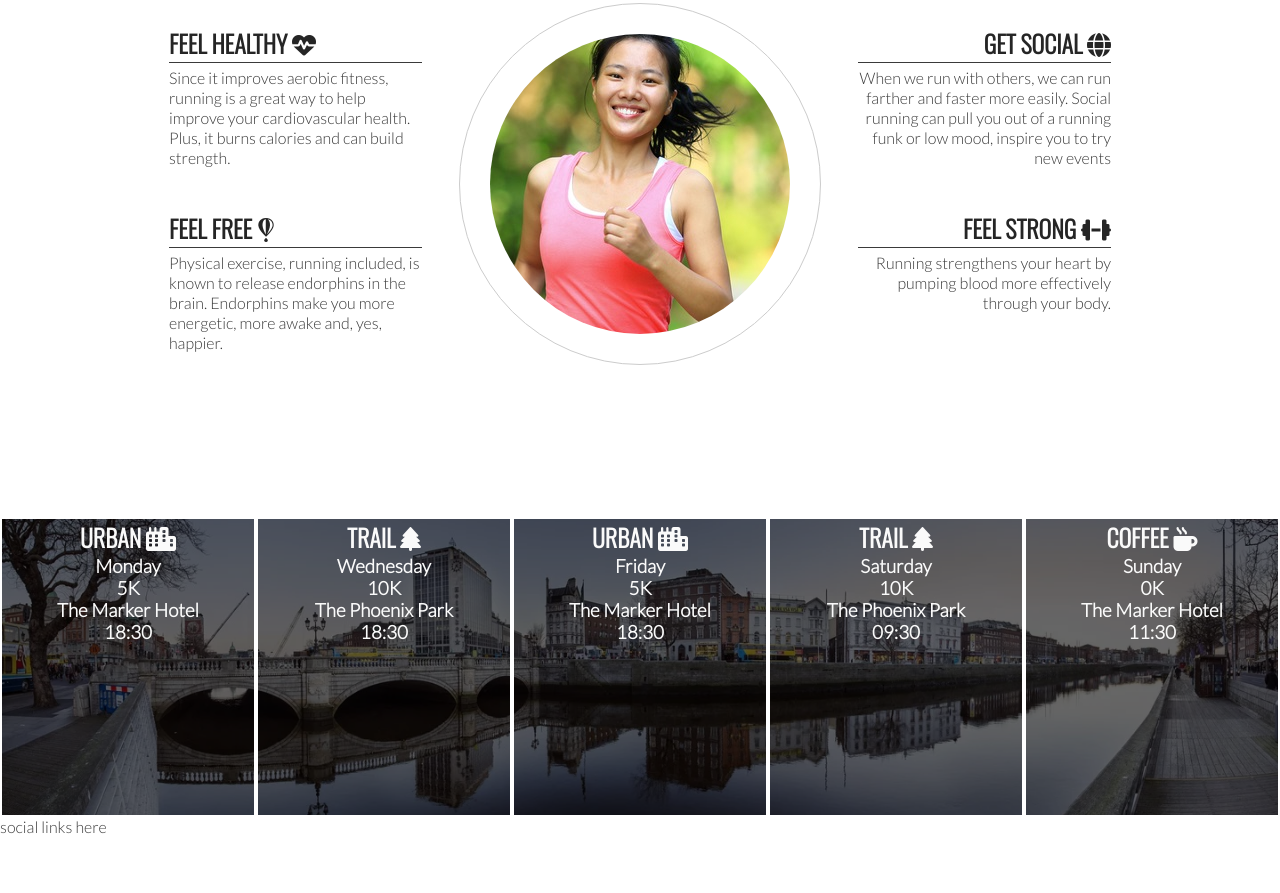
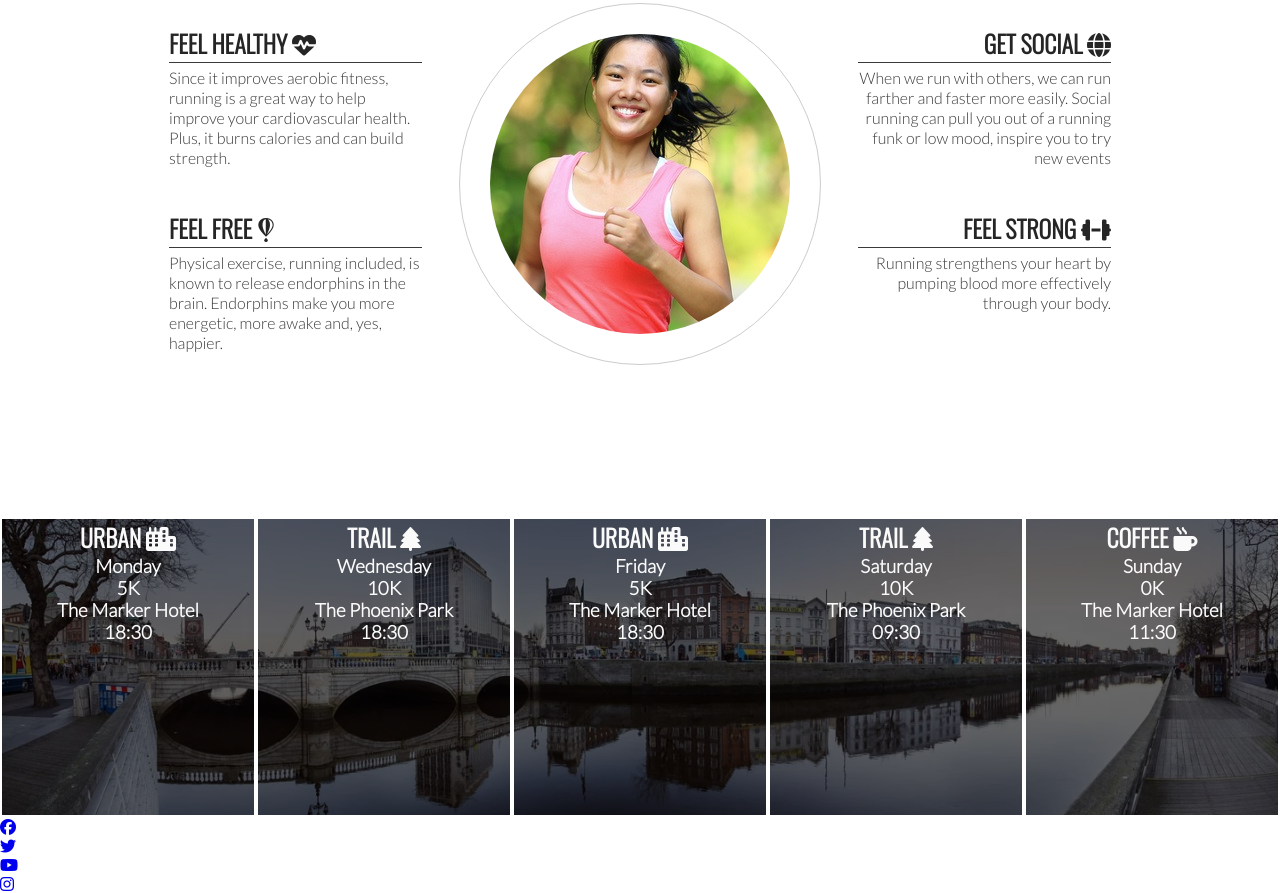
Before and after one commit to darrio-dk/love-running, a plain HTML site: page index.html in a window 1280 px wide. Shown: the part 778-1671 px from the top of the page. Before the commit the page ends 1614 px from the top, so only its background shows below. Drawn offline with nearby package versions, Linux system fonts and the light colour scheme; files whose address does not match are found by name.

Commit message:
Add social media items to footer

```diff
--- a/index.html
+++ b/index.html
@@ -116,7 +116,24 @@
         </div>
     </section>
     <footer>
-        social links here
+        <ul>
+            <li>
+                <a href="https://facebook.com" target="_blank" rel="noopener"
+                aria-label="Visit our Facebook page (opens in a new tab)"><i class="fa-brands fa-facebook"></i></a>
+            </li>
+            <li>
+                <a href="https://twitter.com" target="_blank" rel="noopener"
+                aria-label="Visit our Twitter page (opens in a new tab)"><i class="fa-brands fa-twitter"></i></a>
+            </li>
+            <li>
+                <a href="https://youtube.com" target="_blank" rel="noopener"
+                aria-label="Visit our Youtube page (opens in a new tab)"><i class="fa-brands fa-youtube"></i></a>
+            </li>
+            <li>
+                <a href="https://instagram.com" target="_blank" rel="noopener"
+                aria-label="Visit our Instagram page (opens in a new tab)"><i class="fa-brands fa-instagram"></i></a>
+            </li>
+        </ul>
     </footer>
     <!-- font awesome script -->
     <script src="https://kit.fontawesome.com/d43dd49180.js" crossorigin="anonymous"></script>
```
